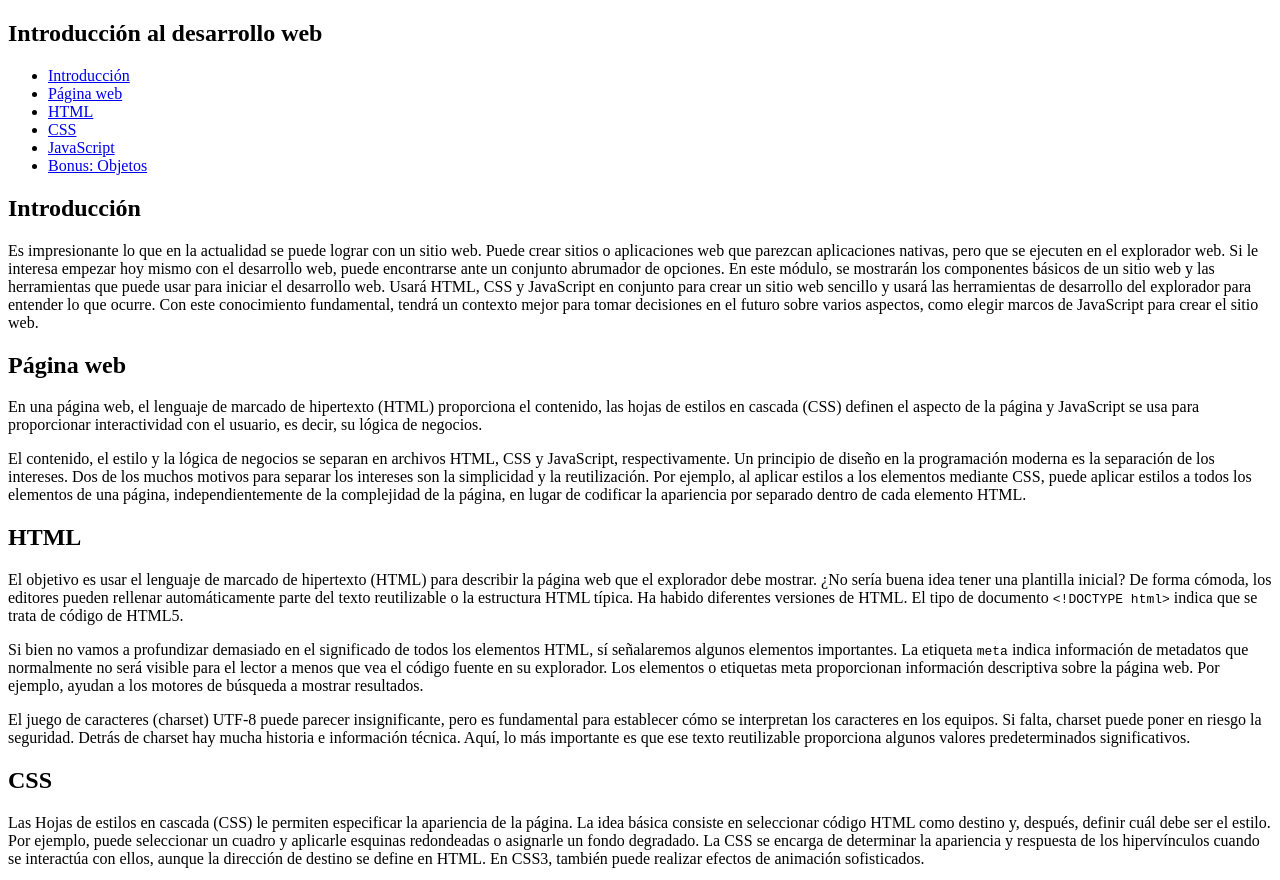
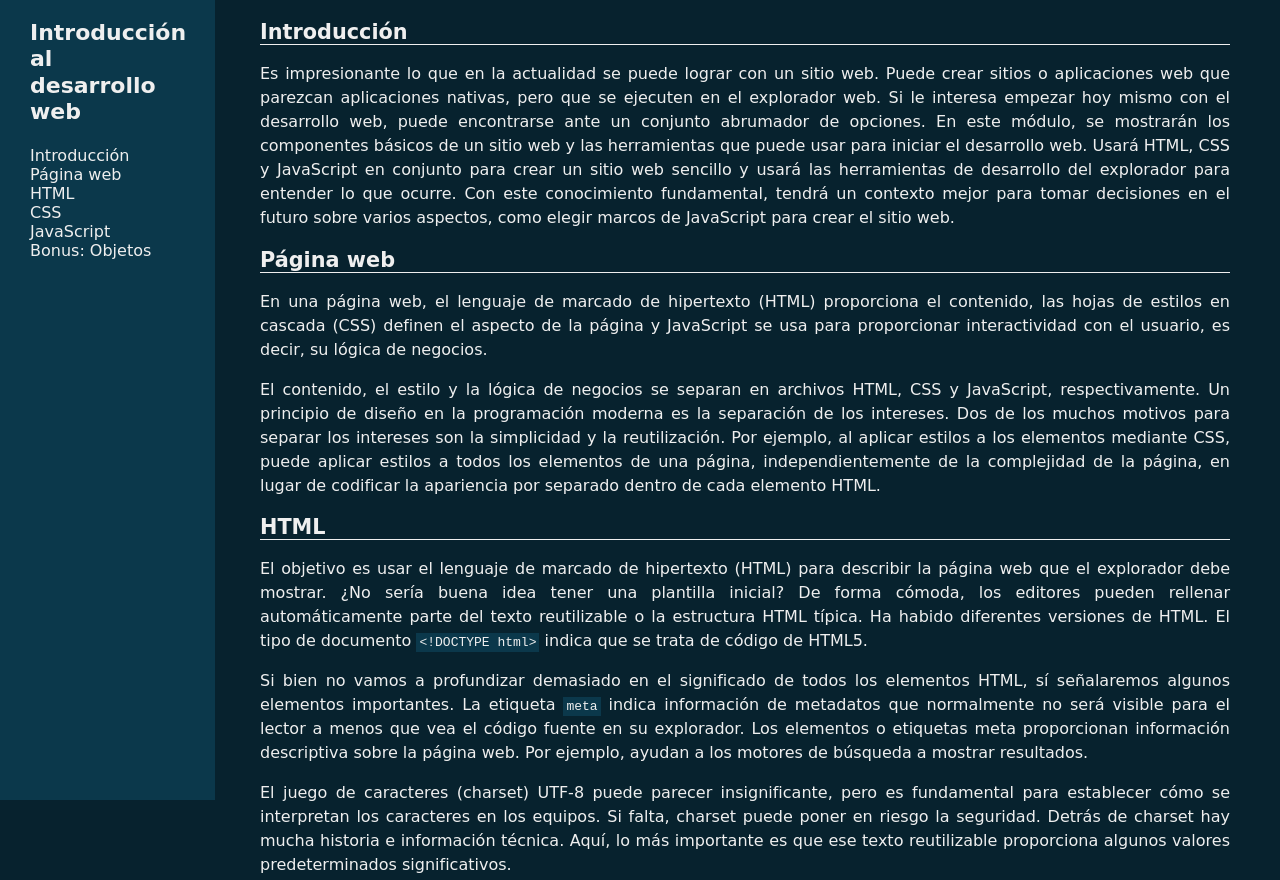
Before and after one commit to Malena-Ramirez/documentacion_tecnica, a plain HTML site: page index.html in a window 1280 px wide. Shown: the top 880 px of the page. Drawn offline with Linux system fonts and the light colour scheme; a web font is replaced by a local one.

Commit message:
Finalizacion de maquetado

```diff
--- /dev/null
+++ b/css/style.css
@@ -0,0 +1,96 @@
+@import url("https://fonts.googleapis.com/css2?family=Baloo+Tammudu+2:wght@400;600;700&display=swap");
+
+:root {
+  --bg-color: #07222e;
+  --font-color: #efefef;
+  --secondario-color: #0b384b;
+}
+
+body {
+  margin: 0;
+  background-color: var(--bg-color);
+  color: var(--font-color);
+  font-family: "Baloo Tammudu 2", cursive;
+}
+
+header#main-header {
+  box-sizing: border-box;
+  background-color: var(--secondario-color);
+  position: fixed;
+  top: 0;
+  width: 20%;
+  max-width: 215px;
+  min-width: 190px;
+  height: 100%;
+}
+
+main#main-doc {
+  margin: 20px 50px 20px 260px;
+  text-align: justify;
+}
+
+h1 {
+  font-size: 1.375rem;
+  margin: 0;
+  padding: 20px 30px;
+  line-height: 1.2;
+}
+
+#navbar > ul {
+  list-style: none;
+  padding: 0;
+  margin: 0;
+}
+
+.nav-link {
+  text-decoration: none;
+  color: inherit;
+  padding-left: 30px;
+  display: block;
+}
+
+.nav-link:hover {
+  background-color: var(--font-color);
+  color: var(--bg-color);
+}
+
+h2 {
+  border-bottom: 1px solid var(--font-color);
+  font-size: 1.3rem;
+}
+
+h3 {
+  font-size: 1.1rem;
+  font-weight: 600;
+  line-height: 1.2;
+}
+
+p {
+  line-height: 1.5;
+}
+
+code,
+pre {
+  background-color: var(--secondario-color);
+  padding: 2px 3px;
+}
+
+pre {
+  border-left: 3px solid #964126;
+  overflow: auto;
+}
+
+@media (max-width: 768px) {
+  main#main-doc {
+    margin: 20px 30px 20px 220px;
+  }
+}
+
+@media (max-width: 600px) {
+  header#main-header {
+    display: none;
+  }
+  main#main-doc {
+    margin: 20px 30px;
+  }
+}
--- a/index.html
+++ b/index.html
@@ -1,30 +1,31 @@
 <!DOCTYPE html>
-<html lang='es'>
+<html lang="es">
   <head>
-    <meta charset='UTF-8' />
-    <meta http-equiv='X-UA-Compatible' content='IE=edge' />
-    <meta name='viewport' content='width=device-width, initial-scale=1.0' />
+    <meta charset="UTF-8" />
+    <meta http-equiv="X-UA-Compatible" content="IE=edge" />
+    <meta name="viewport" content="width=device-width, initial-scale=1.0" />
     <title>Introducción al desarrollo web</title>
+    <link rel="stylesheet" href="css/style.css" />
   </head>
   <body>
-    <header>
-      <nav id='navbar'>
+    <header id="main-header">
+      <nav id="navbar">
         <header>
           <h1>Introducción al desarrollo web</h1>
         </header>
         <ul>
-              <li><a href='#introduction' class='nav-link'>Introducción</a></li>
-              <li><a href='#web_page' class='nav-link'>Página web</a></li>
-              <li><a href='#html' class='nav-link'>HTML</a></li>
-              <li><a href='#css' class='nav-link'>CSS</a></li>
-              <li><a href='#javascript' class='nav-link'>JavaScript</a></li>
-              <li><a href='#bonus_objects' class='nav-link'>Bonus: Objetos</a></li>
+          <li><a href="#introduction" class="nav-link">Introducción</a></li>
+          <li><a href="#web_page" class="nav-link">Página web</a></li>
+          <li><a href="#html" class="nav-link">HTML</a></li>
+          <li><a href="#css" class="nav-link">CSS</a></li>
+          <li><a href="#javascript" class="nav-link">JavaScript</a></li>
+          <li><a href="#bonus_objects" class="nav-link">Bonus: Objetos</a></li>
         </ul>
       </nav>
     </header>
 
-    <main id='main-doc'>
-      <section id='introduction' class='main-section'>
+    <main id="main-doc">
+      <section id="introduction" class="main-section">
         <header>
           <h2>Introducción</h2>
         </header>
@@ -35,7 +36,7 @@
           aspectos, como elegir marcos de JavaScript para crear el sitio web.
         </p>
       </section>
-      <section id='web_page' class='main-section'>
+      <section id="web_page" class="main-section">
         <header>
           <h2>Página web</h2>
         </header>
@@ -49,7 +50,7 @@
           codificar la apariencia por separado dentro de cada elemento HTML.
         </p>
       </section>
-      <section id='html' class='main-section'>
+      <section id="html" class="main-section">
         <header>
           <h2>HTML</h2>
         </header>
@@ -70,7 +71,7 @@
           historia e información técnica. Aquí, lo más importante es que ese texto reutilizable proporciona algunos valores predeterminados significativos.
         </p>
       </section>
-      <section id='css' class='main-section'>
+      <section id="css" class="main-section">
         <header>
           <h2>CSS</h2>
         </header>
@@ -79,9 +80,7 @@
           y aplicarle esquinas redondeadas o asignarle un fondo degradado. La CSS se encarga de determinar la apariencia y respuesta de los hipervínculos cuando se interactúa con ellos, aunque la dirección de destino se define en HTML. En CSS3,
           también puede realizar efectos de animación sofisticados.
         </p>
-        <p>
-            Para enlazar un archivo CSS externo desde HTML se debe usar la siguiente etiqueta dentro del head, con el nombre del archivo CSS.
-        </p>
+        <p>Para enlazar un archivo CSS externo desde HTML se debe usar la siguiente etiqueta dentro del head, con el nombre del archivo CSS.</p>
         <pre>
     <code>&lt;link rel='stylesheet' href='tu_archivo.css'&gt;</code>
         </pre>
@@ -114,18 +113,35 @@
         </code>
         </pre>
         <p>
-            Puede usar reglas de CSS para aplicar estilo al código HTML. El elemento de lista sin ordenar <code>ul {}</code> es un selector que selecciona el elemento HTML <code>&lt;ul&gt;</code> al que aplicar estilos. La declaración es <code>font-family: helvetica</code> y determina cuál debe ser el estilo. El nombre de la propiedad es <code>font-family</code> y el valor es <code>helvetica</code>. Juntos, la propiedad y el valor constituyen un par clave-valor. Lo que se selecciona es un elemento existente que se ha definido antes en HTML (<code>&lt;body&gt;</code> y <code>&lt;ul&gt;</code>).
+          Puede usar reglas de CSS para aplicar estilo al código HTML. El elemento de lista sin ordenar
+          <code>ul {}</code>
+          es un selector que selecciona el elemento HTML
+          <code>&lt;ul&gt;</code>
+          al que aplicar estilos. La declaración es
+          <code>font-family: helvetica</code>
+          y determina cuál debe ser el estilo. El nombre de la propiedad es
+          <code>font-family</code>
+          y el valor es
+          <code>helvetica</code>
+          . Juntos, la propiedad y el valor constituyen un par clave-valor. Lo que se selecciona es un elemento existente que se ha definido antes en HTML (
+          <code>&lt;body&gt;</code>
+          y
+          <code>&lt;ul&gt;</code>
+          ).
         </p>
         <p>
-            Los identificadores y los selectores de clase permiten aplicar estilos a los nombres de atributo personalizados en el código HTML. Un identificador se usa para definir el estilo de un elemento, mientras que las clases pueden aplicar estilos a varios elementos. En el ejemplo anterior, el selector de clases list tiene un prefijo de punto, mientras que el selector de Id. es msg y tiene un prefijo de signo de libra. Los nombres pueden ser arbitrarios, siempre que coincidan con lo que haya definido en el código HTML.
+          Los identificadores y los selectores de clase permiten aplicar estilos a los nombres de atributo personalizados en el código HTML. Un identificador se usa para definir el estilo de un elemento, mientras que las clases pueden aplicar estilos
+          a varios elementos. En el ejemplo anterior, el selector de clases list tiene un prefijo de punto, mientras que el selector de Id. es msg y tiene un prefijo de signo de libra. Los nombres pueden ser arbitrarios, siempre que coincidan con lo
+          que haya definido en el código HTML.
         </p>
       </section>
-      <section id='javascript' class='main-section'>
+      <section id="javascript" class="main-section">
         <header>
           <h2>JavaScript</h2>
         </header>
         <p>
-            JavaScript (o ECMAScript) es un lenguaje de programación que permite agregar interactividad a la página web. Al hacer clic en un botón, JavaScript es el código que define el evento o el comportamiento que tendrá lugar como, por ejemplo, abrir una ventana emergente. Con JavaScript, puede agregar o quitar contenido de la página web, como texto, sin volver a cargarla. Como desarrollador web, puede usar el explorador para probar y obtener información sobre los scripts.
+          JavaScript (o ECMAScript) es un lenguaje de programación que permite agregar interactividad a la página web. Al hacer clic en un botón, JavaScript es el código que define el evento o el comportamiento que tendrá lugar como, por ejemplo,
+          abrir una ventana emergente. Con JavaScript, puede agregar o quitar contenido de la página web, como texto, sin volver a cargarla. Como desarrollador web, puede usar el explorador para probar y obtener información sobre los scripts.
         </p>
         <p>
           CSS y JavasCript se pueden agregar directamente a la página HTML, pero es mejor no hacerlo. Para agregar archivos externos de JavaScript se utiliza la etiqueta <code>&lt;script&gt;</code> en  <code>&lt;head&gt;</code> o en otro lugar de  <code>&lt;body&gt;</code>. Sin embargo, colocar  <code>&lt;script&gt;</code> al final de la sección <code>&lt;body&gt;</code> permite que primero se muestre todo el contenido de la página y, después, se cargue el script.
@@ -136,35 +152,55 @@
         <h3>Conceptos básicos en JavaScript</h3>
         <ul>
           <li>
-                <span>Variables:</span> Las variables básicamente son contenedores de valores (como números o cadenas de texto). Creas una variable con la palabra clave <code>let</code>  (o <code>var</code>) seguida de un nombre para tu variable. Las constantes se utilizan para almacenar valores que no deseas modificar y se crean con la palabra clave <code>const</code>. Puedes asignar un valor a tu variable o constante con un signo igual (=) seguido del valor que deseas darle.
+            <span>Variables:</span>
+            Las variables básicamente son contenedores de valores (como números o cadenas de texto). Creas una variable con la palabra clave
+            <code>let</code>
+            (o
+            <code>var</code>
+            ) seguida de un nombre para tu variable. Las constantes se utilizan para almacenar valores que no deseas modificar y se crean con la palabra clave
+            <code>const</code>
+            . Puedes asignar un valor a tu variable o constante con un signo igual (=) seguido del valor que deseas darle.
           </li>
           <li>
-                <span>Funciones:</span> Las funciones son bloques de código reutilizable que puedes escribir una vez y ejecutar una y otra vez, ahorrando la necesidad de repetir el código todo el tiempo. Son realmente útiles. Hay varias maneras de definir funciones, pero por ahora nos concentraremos en un tipo simple. Aquí hemos definido una función usando la palabra clave <code>function</code>, seguida de un nombre, con paréntesis después de él. Después de eso ponemos dos llaves (<code>{ }</code>). Dentro de las llaves se encuentra todo el código que queremos ejecutar cuando llamamos a la función. Cuando queramos ejecutar el código, escribimos el nombre de la función seguido de los paréntesis.
+            <span>Funciones:</span>
+            Las funciones son bloques de código reutilizable que puedes escribir una vez y ejecutar una y otra vez, ahorrando la necesidad de repetir el código todo el tiempo. Son realmente útiles. Hay varias maneras de definir funciones, pero por
+            ahora nos concentraremos en un tipo simple. Aquí hemos definido una función usando la palabra clave
+            <code>function</code>
+            , seguida de un nombre, con paréntesis después de él. Después de eso ponemos dos llaves (
+            <code>{ }</code>
+            ). Dentro de las llaves se encuentra todo el código que queremos ejecutar cuando llamamos a la función. Cuando queramos ejecutar el código, escribimos el nombre de la función seguido de los paréntesis.
           </li>
           <li>
-                <span>Operadores:</span> Los operadores de JavaScript nos permiten realizar pruebas, hacer cálculos matemáticos, unir cadenas y otras cosas similares.
+            <span>Operadores:</span>
+            Los operadores de JavaScript nos permiten realizar pruebas, hacer cálculos matemáticos, unir cadenas y otras cosas similares.
           </li>
           <li>
-                <span>Condicionales:</span>  Un bloque de código condicional te permite ejecutar código de manera selectiva, dependiendo de si una determinada condición es verdadera o no. Se parece un poco a una función, pero no lo es. La forma más simple de bloque condicional comienza con la palabra clave <code>if</code>, luego algunos paréntesis, luego unas llaves. Dentro del paréntesis incluimos una prueba. Si la prueba devuelve true, ejecutamos el código dentro de las llaves. Si no, no lo hacemos y pasamos al siguiente segmento del código.
+            <span>Condicionales:</span>
+            Un bloque de código condicional te permite ejecutar código de manera selectiva, dependiendo de si una determinada condición es verdadera o no. Se parece un poco a una función, pero no lo es. La forma más simple de bloque condicional
+            comienza con la palabra clave
+            <code>if</code>
+            , luego algunos paréntesis, luego unas llaves. Dentro del paréntesis incluimos una prueba. Si la prueba devuelve true, ejecutamos el código dentro de las llaves. Si no, no lo hacemos y pasamos al siguiente segmento del código.
           </li>
           <li>
-                <span>Bucles:</span> Los bucles son un muy importante concepto en programación, estos te permiten seguir ejecutando un fragmento de código una y otra vez, hasta que se cumpla una determinada condición.
+            <span>Bucles:</span>
+            Los bucles son un muy importante concepto en programación, estos te permiten seguir ejecutando un fragmento de código una y otra vez, hasta que se cumpla una determinada condición.
           </li>
           <li>
-                <span>Eventos:</span> Los eventos son cosas que suceden en el navegador — se hace clic en un botón, se carga una página, se reproduce un video, etc. — en respuesta a lo cual podemos ejecutar bloques de código. Las construcciones que escuchan el evento que ocurre se denominan escuchas de eventos, y los bloques de código que se ejecutan en respuesta a la activación del evento se denominan controladores de eventos.
+            <span>Eventos:</span>
+            Los eventos son cosas que suceden en el navegador — se hace clic en un botón, se carga una página, se reproduce un video, etc. — en respuesta a lo cual podemos ejecutar bloques de código. Las construcciones que escuchan el evento que
+            ocurre se denominan escuchas de eventos, y los bloques de código que se ejecutan en respuesta a la activación del evento se denominan controladores de eventos.
           </li>
         </ul>
       </section>
-      <section id='bonus_objects' class='main-section'>
+      <section id="bonus_objects" class="main-section">
         <header>
           <h2>Bonus: Objetos</h2>
         </header>
         <p>
-            Un objeto es una colección de propiedades y funciones relacionadas almacenadas en un solo grupo. En JavaScript, un objeto es un entidad independiente con propiedades y tipos. Compáralo con una taza, por ejemplo. Una taza es un objeto con propiedades. Una taza tiene un color, un diseño, un peso, un material del que está hecha, etc. Del mismo modo, los objetos de JavaScript pueden tener propiedades que definan sus características.
+          Un objeto es una colección de propiedades y funciones relacionadas almacenadas en un solo grupo. En JavaScript, un objeto es un entidad independiente con propiedades y tipos. Compáralo con una taza, por ejemplo. Una taza es un objeto con
+          propiedades. Una taza tiene un color, un diseño, un peso, un material del que está hecha, etc. Del mismo modo, los objetos de JavaScript pueden tener propiedades que definan sus características.
         </p>
-        <p>
-            Podemos utilizar un iniciador de objetos, que es una lista delimitada por comas de cero o más pares de nombres de propiedad y valores asociados de un objeto, encerrados entre llaves ({}):
-        </p>
+        <p>Podemos utilizar un iniciador de objetos, que es una lista delimitada por comas de cero o más pares de nombres de propiedad y valores asociados de un objeto, encerrados entre llaves ({}):</p>
         <pre>
     <code>
     let miObjeto = {
@@ -174,7 +210,6 @@
     };
     </code>
         </pre>
-
       </section>
     </main>
   </body>
```
Lines whose indentation alone changed are shown as unchanged.
